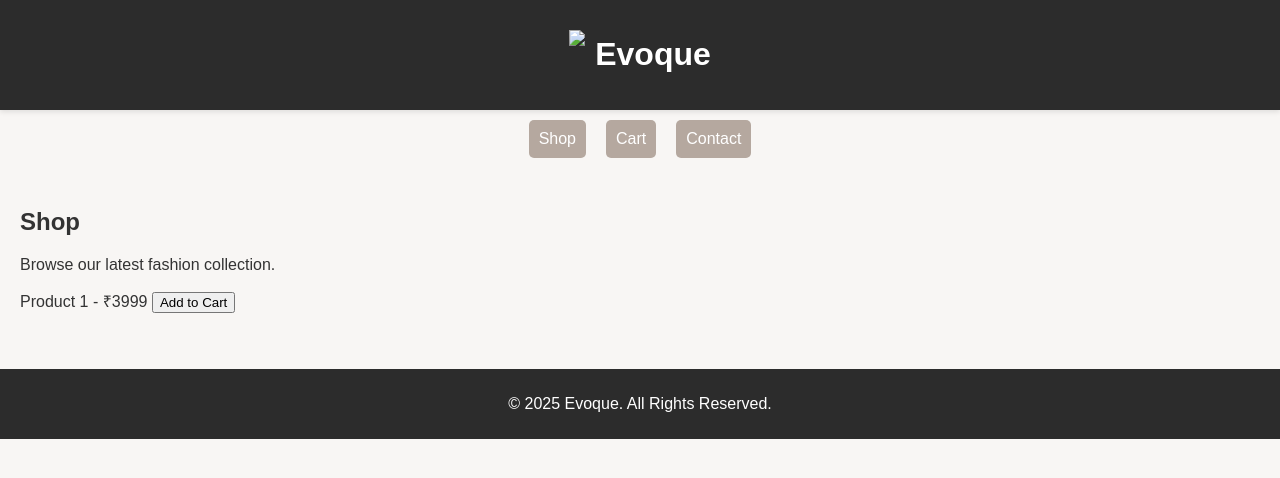
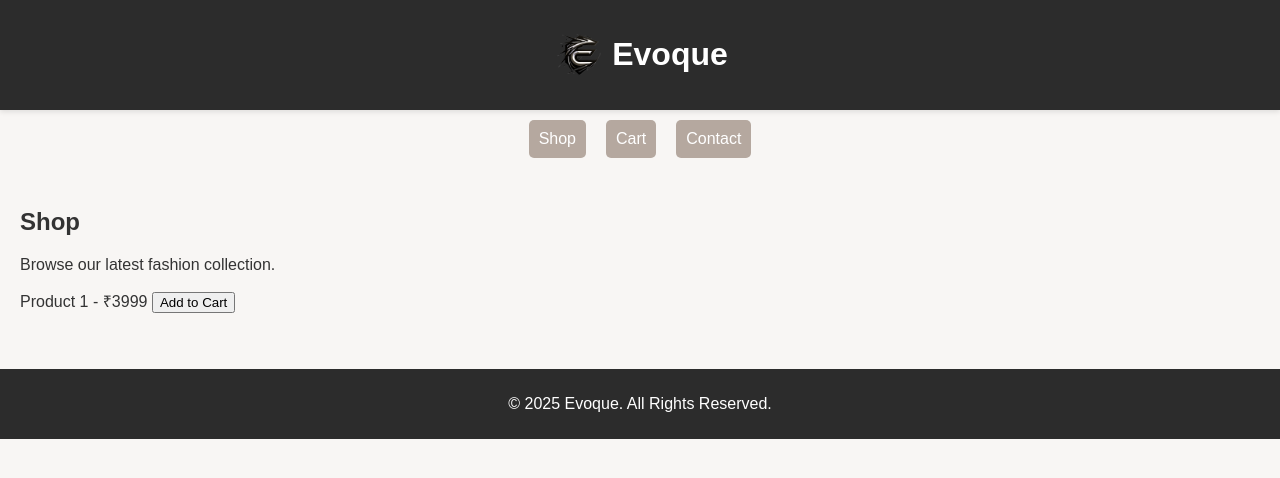
Before and after one commit to nivpatel001/evoque-site, a plain HTML site: page index.html in a window 1280 px wide. Drawn offline with Linux system fonts and the light colour scheme.

Commit message:
index.html

```diff
--- a/index.html
+++ b/index.html
@@ -28,7 +28,7 @@
 </head>
 <body>
 <div class="header">
-  <img src="DALL·E 2025-03-11 18.24.27 - A high-end monogram logo for the brand 'Evoque', featuring the initials 'E' and 'Q' intertwined in an elegant, minimalist, and modern design. The logo.png" >
+  <img src="logo .png" >
   <h1>Evoque</h1>
 </div>
 
```
